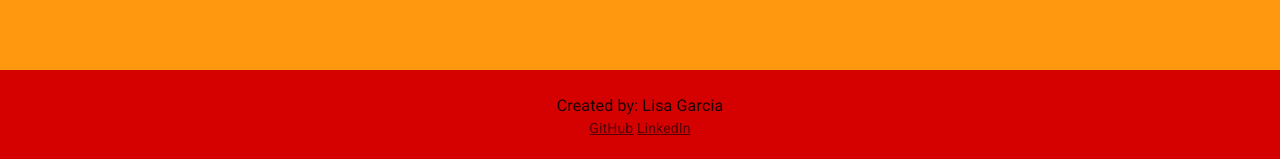
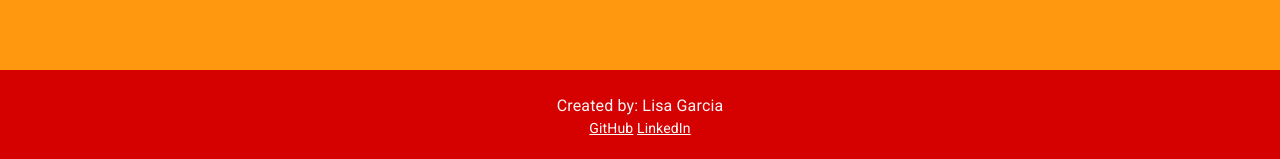
Before and after one commit to lisagarcia13/Salsa, a React (Create React App) app in the folder client/whats-in-the-salsa/: page /heat/Hot in a window 1280 px wide. Shown: the part 710-869 px from the top of the page. Built offline with nearby package versions, Linux system fonts and the light colour scheme; no server answers.

Commit message:
changed footer color

```diff
--- a/client/whats-in-the-salsa/src/components/StickyFooter.js
+++ b/client/whats-in-the-salsa/src/components/StickyFooter.js
@@ -8,8 +8,8 @@ import Link from '@mui/material/Link';
 
 function Copyright() {
   return (
-    <Typography variant="body2" color="text.secondary">
-      <Link color="inherit" href="https://github.com/lisagarcia13">
+    <Typography variant="body2" color="white">
+      <Link color="inherit" href="https://github.com/lisagarcia13" textDecoration='none'>
         GitHub
       </Link>{' '}
       <Link color="inherit" href="https://www.linkedin.com/in/lisa-garcia-4028a4221/">
@@ -36,7 +36,8 @@ export default function StickyFooter() {
           py: 3,
           px: 2,
           mt: 'auto',
-          backgroundColor: '#d50000'
+          backgroundColor: '#d50000',
+          color: 'whitesmoke'
         }}
       >
         <Container maxWidth="sm">
```
